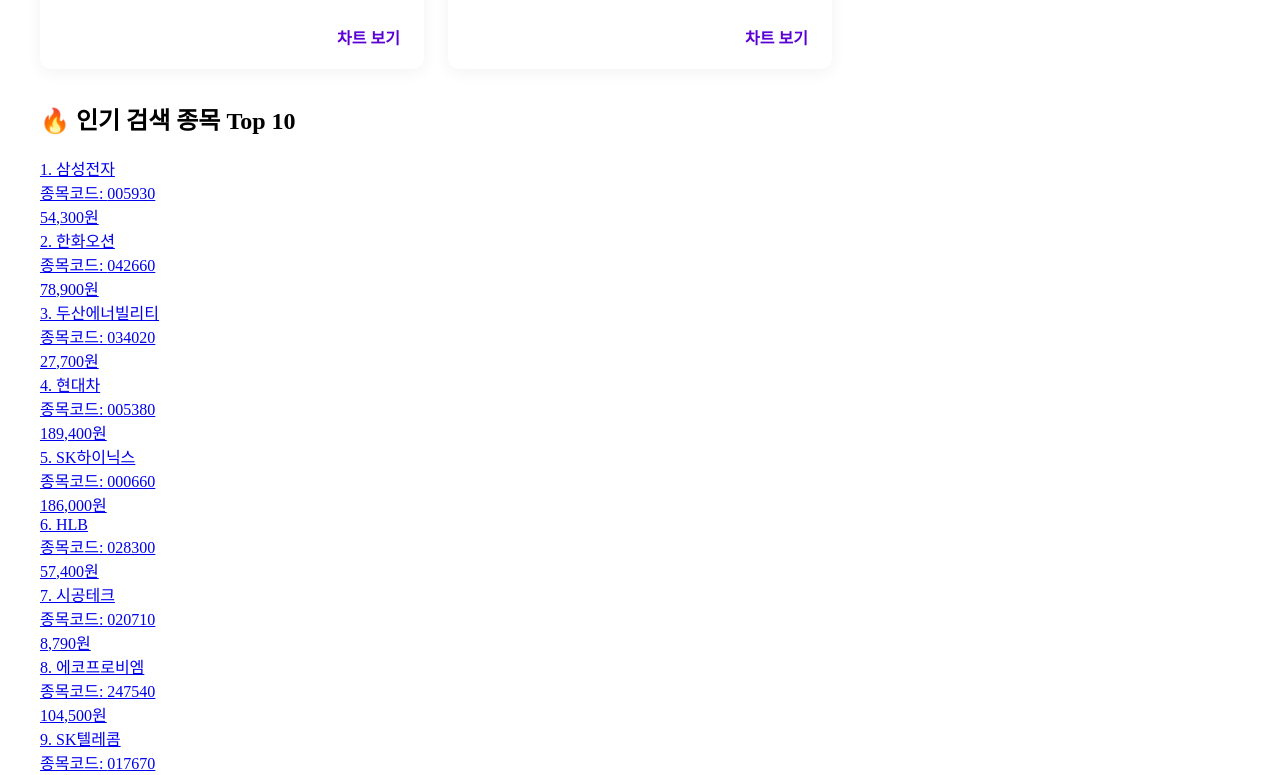
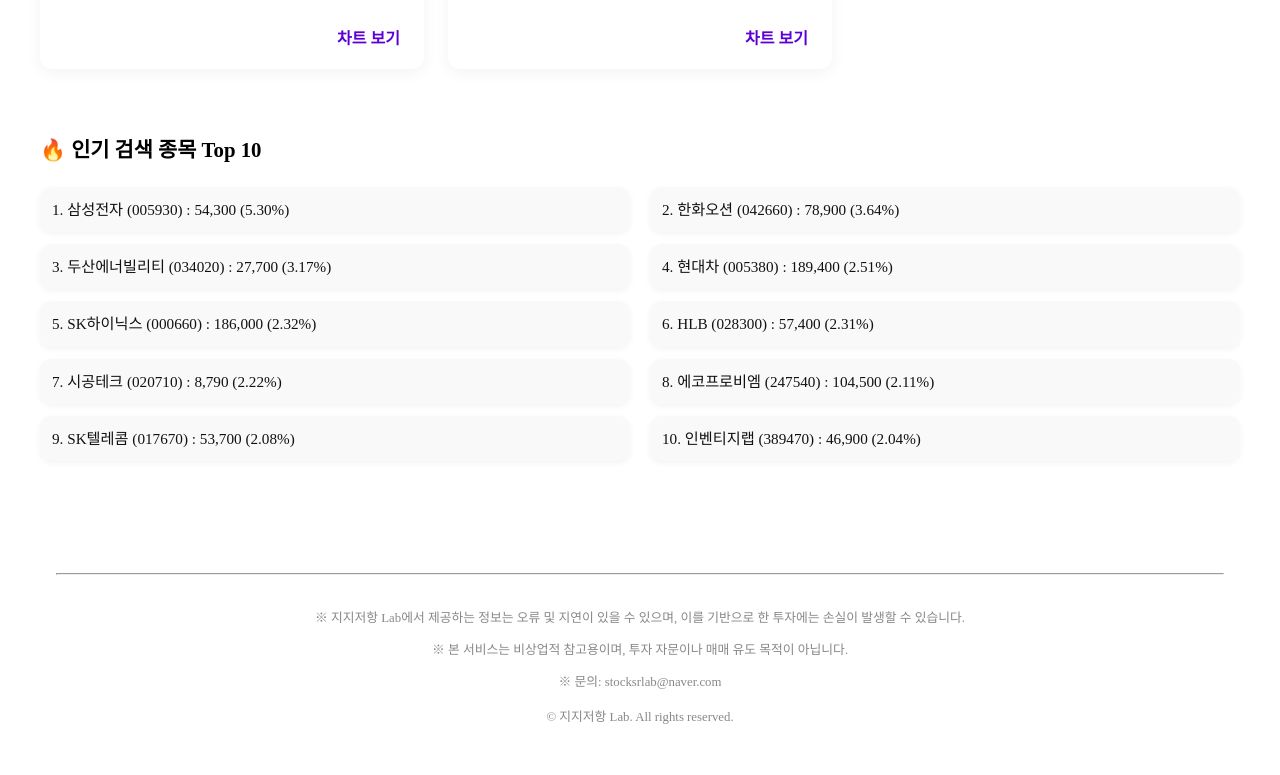
Before and after one commit to jh9098/stocksrlab, a React (Vite) app in the folder frontend/: page / in a window 1280 px wide. Shown: the part 905-1680 px from the top of the page. Built offline with nearby package versions, Linux system fonts and the light colour scheme; no server answers.

Commit message:
Update PopularStocksCompact.jsx

```diff
--- a/frontend/src/components/PopularStocksCompact.jsx
+++ b/frontend/src/components/PopularStocksCompact.jsx
@@ -11,25 +11,35 @@
   }, []);
 
   return (
-    <div className="mt-8 p-4 border rounded-xl bg-white shadow-sm">
-      <h2 className="text-xl font-bold mb-4">🔥 인기 검색 종목 Top 10</h2>
-      <div className="grid grid-cols-2 gap-y-4 gap-x-4 text-sm">
+    <section style={{ marginTop: "4rem", marginBottom: "2rem" }}>
+      <h2 style={{ fontSize: "1.3rem", marginBottom: "1.5rem", fontWeight: "bold" }}>
+        🔥 인기 검색 종목 Top 10
+      </h2>
+
+      <div style={{ display: "grid", gridTemplateColumns: "1fr 1fr", gap: "0.75rem 1.25rem" }}>
         {stocks.map((stock) => (
           <Link
+            key={stock.code}
             to={`/chart/${stock.code}`}
-            key={stock.code}
-            className="border rounded-lg p-2 hover:bg-gray-50"
+            style={{
+              textDecoration: "none",
+              color: "#111",
+              background: "#f9f9f9",
+              borderRadius: "0.75rem",
+              padding: "0.75rem",
+              boxShadow: "0 2px 6px rgba(0,0,0,0.05)",
+              fontSize: "0.95rem",
+              fontWeight: 500,
+              lineHeight: 1.4,
+              transition: "background 0.2s",
+            }}
+            onMouseEnter={(e) => e.currentTarget.style.background = "#f0f0f0"}
+            onMouseLeave={(e) => e.currentTarget.style.background = "#f9f9f9"}
           >
-            <div className="font-semibold">
-              {stock.rank}. {stock.name}
-            </div>
-            <div className="text-gray-600 text-xs">
-              종목코드: {stock.code}
-            </div>
-            <div className="text-blue-600 font-bold">{stock.price}원</div>
+            {stock.rank}. {stock.name} ({stock.code}) : {stock.price} ({stock.rate})
           </Link>
         ))}
       </div>
-    </div>
+    </section>
   );
 }
```
